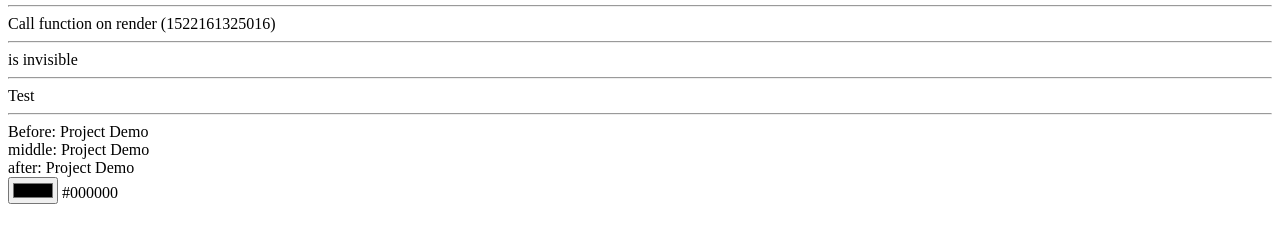
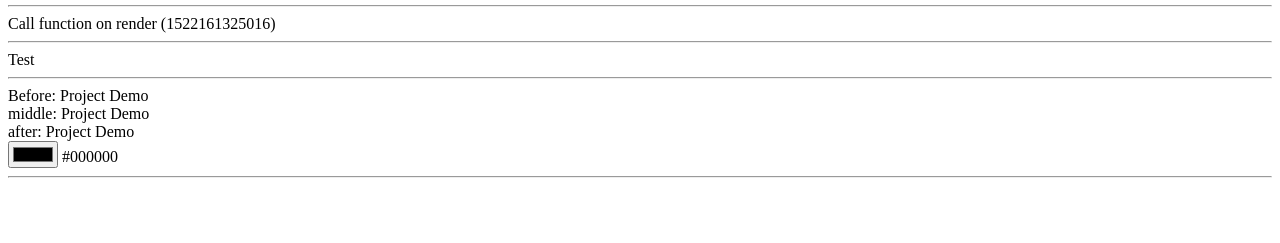
Before and after one commit to nielsvanvelzen/ndat-template, a plain HTML site: page index.html in a window 1280 px wide. Shown: the part 241-484 px from the top of the page. Drawn offline with Linux system fonts and the light colour scheme.

Commit message:
Remove props/filters

```diff
--- a/ReactiveTemplate.js
+++ b/ReactiveTemplate.js
@@ -6,7 +6,6 @@ export class ReactiveTemplate extends ReactiveClass {
 
 		this._el = el;
 		this._tpl = el.innerHTML;
-		this._filters = {};
 		this._changes = [];
 		this._renderRequested = false;
 		this._templateMap = new Map();
@@ -40,6 +39,16 @@ export class ReactiveTemplate extends ReactiveClass {
 
 	renderElement(node) {
 		if (node.nodeType === 3) {
+			this.renderText(node);
+		} else if (node.nodeType === 1) {
+			for (let i = node.attributes.length - 1; i >= 0; i--)
+				this.renderAttribute(node.attributes[i], node);
+		}
+
+		for (let child of node.childNodes) this.renderElement(child);
+	}
+
+	renderText(node) {
 		if (node.nodeValue.trim().length > 0 && node.parentNode.childNodes.length > 1) {
 			let span = document.createElement('span');
 			span.textContent = node.nodeValue;
@@ -52,19 +61,13 @@ export class ReactiveTemplate extends ReactiveClass {
 			if (!this._templateMap.has(node))
 				this._templateMap.set(node, node.nodeValue);
 
-				let text = this._templateMap.get(node).replace(/{{([ _a-zA-Z0-9\|]*)}}/g, (match, prop) => this.parseProp(prop));
+			let text = this._templateMap.get(node).replace(/{{([\w\W]*)}}/g, (match, prop) => this.execFunction(this, prop));
 
 			if (text.length === 0) text = ' ';
 
 			if (node.nodeValue !== text)
 				node.nodeValue = text;
 		}
-		} else if (node.nodeType === 1) {
-			for (let i = node.attributes.length - 1; i >= 0; i--)
-				this.renderAttribute(node.attributes[i], node);
-		}
-
-		for (let child of node.childNodes) this.renderElement(child);
 	}
 
 	renderAttribute(attr, node) {
@@ -81,22 +84,8 @@ export class ReactiveTemplate extends ReactiveClass {
 		}
 	}
 
-	parseProp(raw) {
-		let prop = raw;
-		let filters = [];
-
-		if (raw.includes('|')) [prop, ...filters] = raw.split('|').map(p => p.trim());
-
-		let value = prop;
-		value = this[prop.trim()];
-
-		for (let filter of filters)
-			if (filter in this._filters) value = this._filters[filter](value);
-
-		return this.encodeHTML(value);
-	}
-
 	execFunction(self, value) {
+		try {
 			let code = [];
 			let tmpVarName = 'templateDataCollection';
 			code.push(`let {${Object.keys(this).join(',')}} = ${tmpVarName};`);
@@ -110,6 +99,10 @@ export class ReactiveTemplate extends ReactiveClass {
 
 			for (let entry of Object.entries(result.vars)) this[entry[0]] = entry[1];
 			return result.execFunctionResult;
+		} catch (err) {
+			console.error(err);
+			return;
+		}
 	}
 
 	encodeHTML(html) {
@@ -117,8 +110,4 @@ export class ReactiveTemplate extends ReactiveClass {
 		el.textContent = html;
 		return el.innerHTML;
 	}
-
-	filter(name, func) {
-		this._filters[name] = func;
 }
-}
--- a/index.html
+++ b/index.html
@@ -4,9 +4,6 @@ import { ReactiveTemplate } from './ReactiveTemplate.js';
 class Index extends ReactiveTemplate {
 	constructor() {
 		super(document.body);
-
-		this.filter('json', JSON.stringify);
-		this.filter('exec', val => typeof val === 'function' ? val() : val);
 
 		this.title = 'Project Demo';
 		this.input = 'Input model';
@@ -27,7 +24,7 @@ window.addEventListener('load', new Index());
 	<a @click="title = 'banana'">banana</a>
 	<hr />
 
-	<pre>{{ obj | json }}</pre>
+	<pre>{{ JSON.stringify(obj) }}</pre>
 	<hr />
 
 	<h1>{{ input }}</h1>
@@ -36,10 +33,7 @@ window.addEventListener('load', new Index());
 	<a @click="input = ''">clear</a>
 	<hr />
 
-	<span>{{ function_test | exec }}</span>
-	<hr />
-
-	<span>{{ unknown_property }} is invisible</span>
+	<span>{{ function_test() }}</span>
 	<hr />
 
 	<div @click="title = 'test'">Test</div>
@@ -55,4 +49,9 @@ window.addEventListener('load', new Index());
 		<input type="color" @change="color = this.value" />
 		{{color}}
 	</label>
+	<hr />
+
+	<!--ul>
+		<li v-for="item of [1, 2, 3]">{{ item }}</li>
+	</ul-->
 </body>
```
Lines whose indentation alone changed are shown as unchanged.
